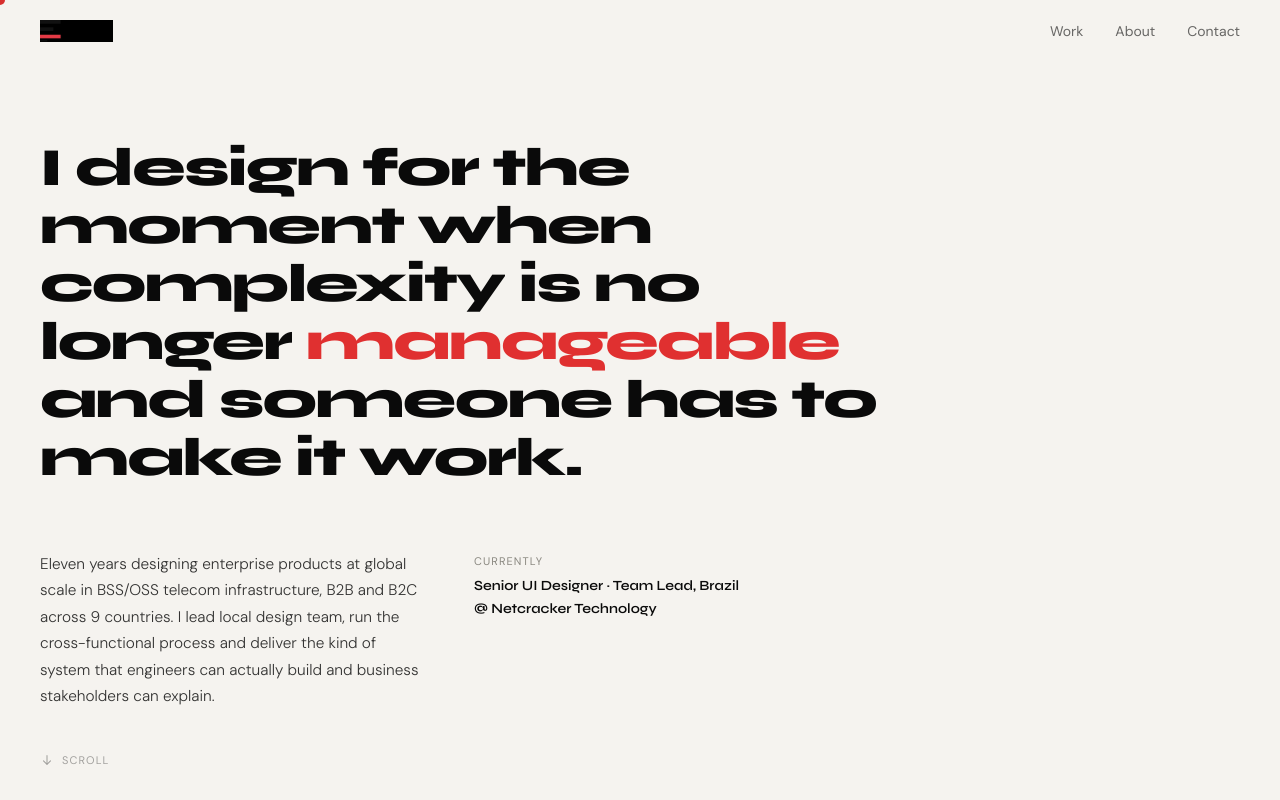
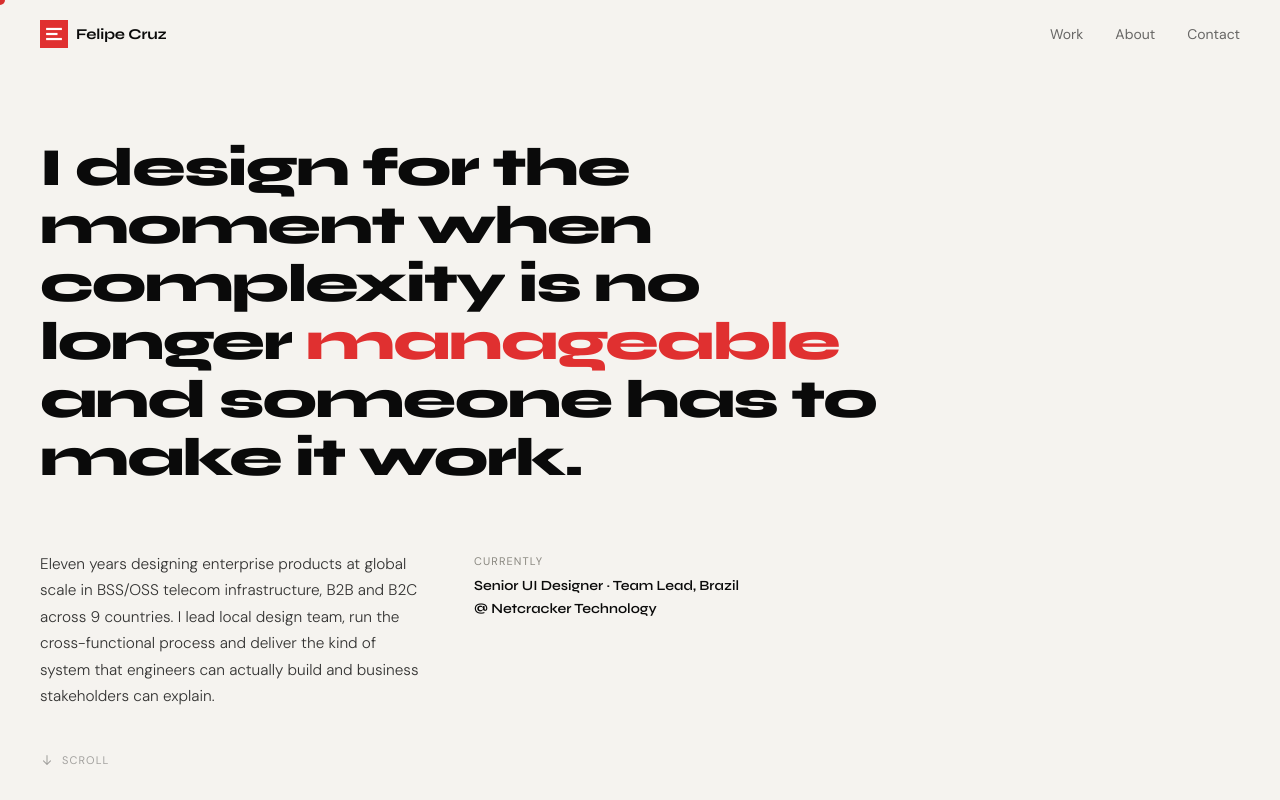
Before and after one commit to cruz-felipe/ux-portfolio, a Next.js app: page / in a window 1280 px wide. Shown: the top 800 px of the page. Built offline with nearby package versions, Linux system fonts and the light colour scheme.

Commit message:
Add files via upload

```diff
--- a/components/Footer.tsx
+++ b/components/Footer.tsx
@@ -43,7 +43,7 @@ export default function Footer() {
         </p>
         <div style={{ display: "flex", gap: "1rem", flexWrap: "wrap" }}>
           <a
-            href="mailto:fcruz@outlook.com"
+            href="mailto:Send me an email"
             style={{
               display: "inline-flex",
               alignItems: "center",
@@ -61,7 +61,7 @@ export default function Footer() {
             onMouseEnter={(e) => (e.currentTarget.style.background = "var(--red-dark)")}
             onMouseLeave={(e) => (e.currentTarget.style.background = "var(--red)")}
           >
-            fcruz@outlook.com
+            Send me an email
             <svg width="14" height="14" viewBox="0 0 14 14" fill="none">
               <path d="M2 7h10M7 2l5 5-5 5" stroke="currentColor" strokeWidth="1.5" strokeLinecap="round" strokeLinejoin="round"/>
             </svg>
@@ -92,13 +92,47 @@ export default function Footer() {
               <path d="M2 10L10 2M4 2h6v6" stroke="currentColor" strokeWidth="1.3" strokeLinecap="round" strokeLinejoin="round"/>
             </svg>
           </a>
+          <a
+            href="https://www.artstation.com/felipecruz"
+            target="_blank"
+            rel="noopener noreferrer"
+            style={{
+              display: "inline-flex",
+              alignItems: "center",
+              gap: "0.5rem",
+              fontFamily: "var(--font-body)",
+              fontSize: "14px",
+              fontWeight: 400,
+              color: "var(--ink)",
+              textDecoration: "none",
+              border: "1px solid rgba(10,10,10,0.25)",
+              padding: "10px 20px",
+              borderRadius: "2px",
+              transition: "border-color 0.2s ease",
+            }}
+            onMouseEnter={(e) => (e.currentTarget.style.borderColor = "rgba(10,10,10,0.7)")}
+            onMouseLeave={(e) => (e.currentTarget.style.borderColor = "rgba(10,10,10,0.25)")}
+          >
+            Art & Illustration
+            <svg width="12" height="12" viewBox="0 0 12 12" fill="none">
+              <path d="M2 10L10 2M4 2h6v6" stroke="currentColor" strokeWidth="1.3" strokeLinecap="round" strokeLinejoin="round"/>
+            </svg>
+          </a>
         </div>
       </div>
 
       {/* Right — Colophon */}
       <div style={{ display: "flex", flexDirection: "column", alignItems: "flex-end", gap: "0.4rem" }}>
         <div style={{ display: "flex", alignItems: "center", gap: "0.5rem", marginBottom: "0.25rem" }}>
-          <img src="/logo.png" alt="Felipe Cruz" style={{ height: "20px", width: "auto", display: "block" }} />
+          <svg width="24" height="24" viewBox="0 0 32 32" fill="none">
+            <rect width="32" height="32" fill="#E03030"/>
+            <rect x="7" y="9" width="18" height="2.5" fill="white"/>
+            <rect x="7" y="14.75" width="13" height="2.5" fill="white"/>
+            <rect x="7" y="20.5" width="18" height="2.5" fill="white"/>
+          </svg>
+          <span style={{ fontFamily: "var(--font-display)", fontSize: "14px", fontWeight: 700 }}>
+            Felipe Cruz
+          </span>
         </div>
         <span style={{ fontFamily: "var(--font-body)", fontSize: "12px", color: "var(--muted)" }}>
           Senior UI Designer · Team Lead
--- a/components/Nav.tsx
+++ b/components/Nav.tsx
@@ -39,7 +39,21 @@ export default function Nav() {
       >
         {/* Wordmark */}
         <Link href="/" style={{ textDecoration: "none", display: "flex", alignItems: "center", gap: "0.5rem", zIndex: 101 }}>
-          <img src="/logo.png" alt="Felipe Cruz" style={{ height: "22px", width: "auto", display: "block" }} />
+          <svg width="28" height="28" viewBox="0 0 32 32" fill="none" xmlns="http://www.w3.org/2000/svg" aria-label="Felipe Cruz home">
+            <rect width="32" height="32" fill="#E03030"/>
+            <rect x="7" y="9" width="18" height="2.5" fill="white"/>
+            <rect x="7" y="14.75" width="13" height="2.5" fill="white"/>
+            <rect x="7" y="20.5" width="18" height="2.5" fill="white"/>
+          </svg>
+          <span style={{
+            fontFamily: "var(--font-display)",
+            fontSize: "15px",
+            fontWeight: 700,
+            letterSpacing: "-0.01em",
+            color: "var(--ink)",
+          }}>
+            Felipe Cruz
+          </span>
         </Link>
 
         {/* Desktop links */}
```
